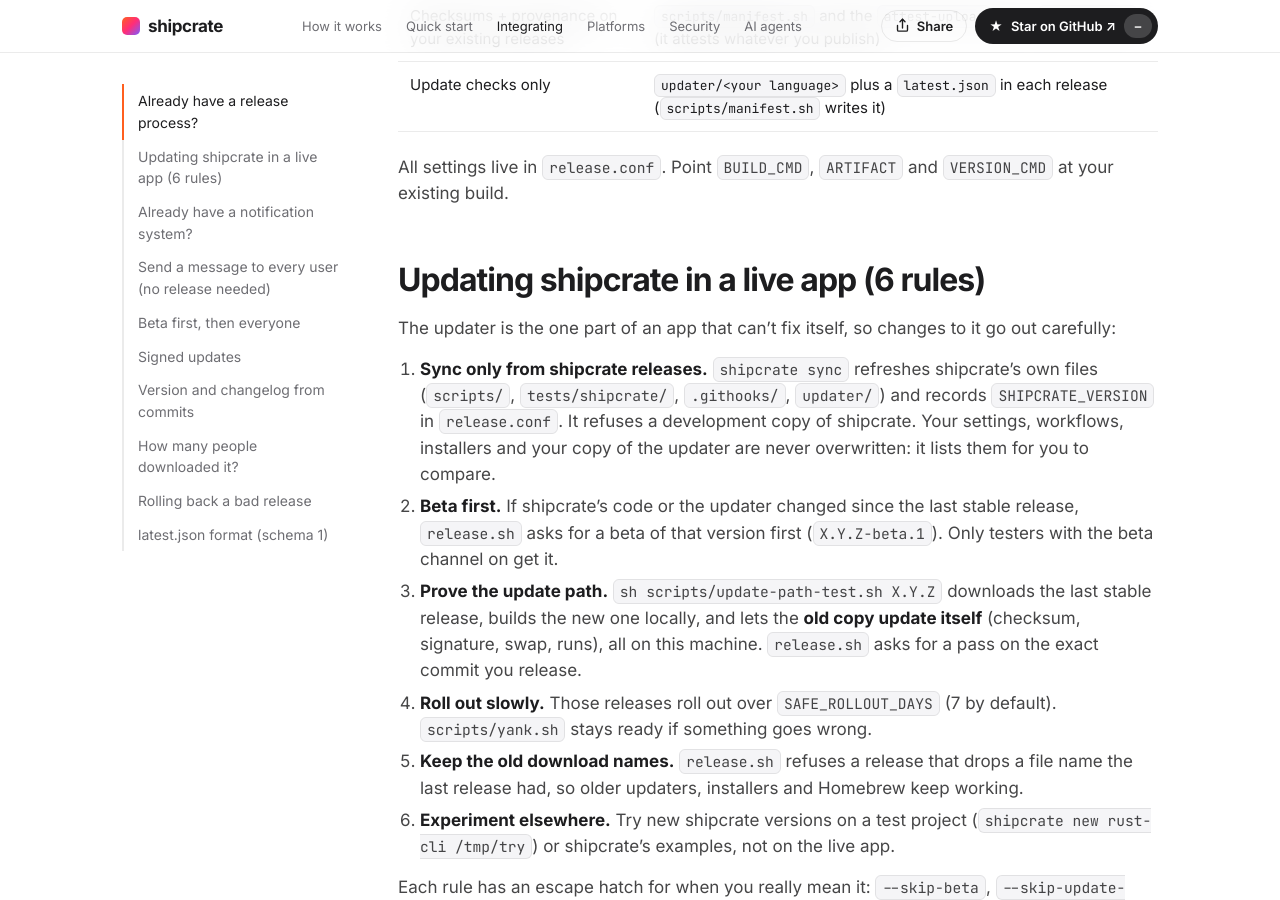
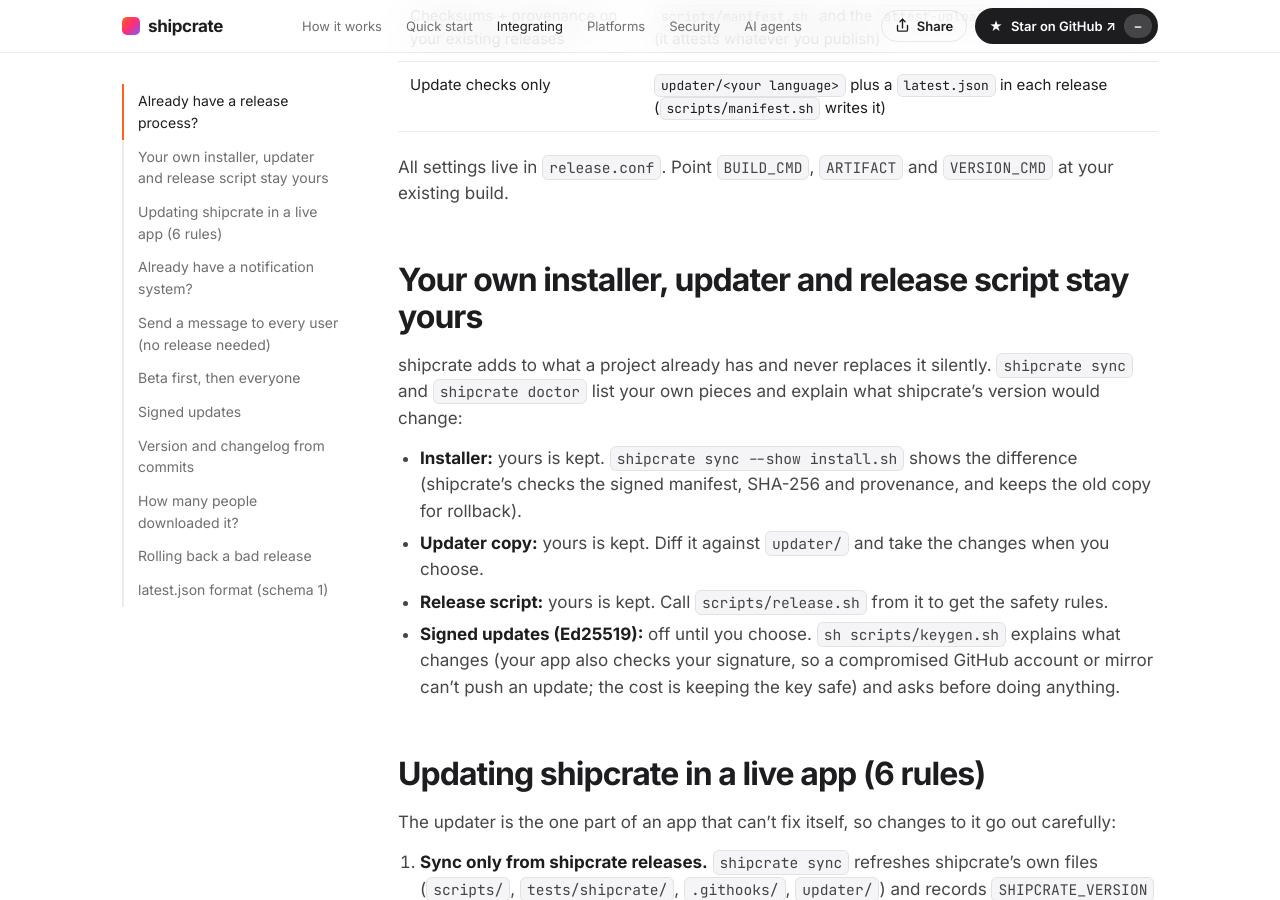
Before and after one commit to simarpreetsingh-019/shipcrate, a Jekyll site: the page built from docs/INTEGRATING.md, in a window 1280 px wide and 900 px high, scrolled down 712 px. Built offline with Jekyll 4.4.1, drawn with Linux system fonts in a browser that asks for light colours; our own code applies the rules of GitHub Pages for plain Markdown files; comment, search, counter and statistics services are not loaded.

Commit message:
Your pieces stay yours: sync/doctor explain a project's own installer, updater and release script and what shipcrate would add; sync --show FILE; keygen explains signed updates and asks
Co-Authored-By: Claude Opus 5.5 <noreply@anthropic.com>

```diff
--- a/docs/INTEGRATING.md
+++ b/docs/INTEGRATING.md
@@ -12,6 +12,19 @@ Take only the parts you want. They're independent:
 | Update checks only | `updater/<your language>` plus a `latest.json` in each release (`scripts/manifest.sh` writes it) |
 
 All settings live in `release.conf`. Point `BUILD_CMD`, `ARTIFACT` and `VERSION_CMD` at your existing build.
+
+## Your own installer, updater and release script stay yours
+
+shipcrate adds to what a project already has and never replaces it silently. `shipcrate sync` and
+`shipcrate doctor` list your own pieces and explain what shipcrate's version would change:
+
+- **Installer:** yours is kept. `shipcrate sync --show install.sh` shows the difference (shipcrate's checks the signed
+  manifest, SHA-256 and provenance, and keeps the old copy for rollback).
+- **Updater copy:** yours is kept. Diff it against `updater/` and take the changes when you choose.
+- **Release script:** yours is kept. Call `scripts/release.sh` from it to get the safety rules.
+- **Signed updates (Ed25519):** off until you choose. `sh scripts/keygen.sh` explains what changes (your app also
+  checks your signature, so a compromised GitHub account or mirror can't push an update; the cost is keeping
+  the key safe) and asks before doing anything.
 
 ## Updating shipcrate in a live app (6 rules)
 
```
Also changed, not shown: CHANGELOG.md, 10 other files.
